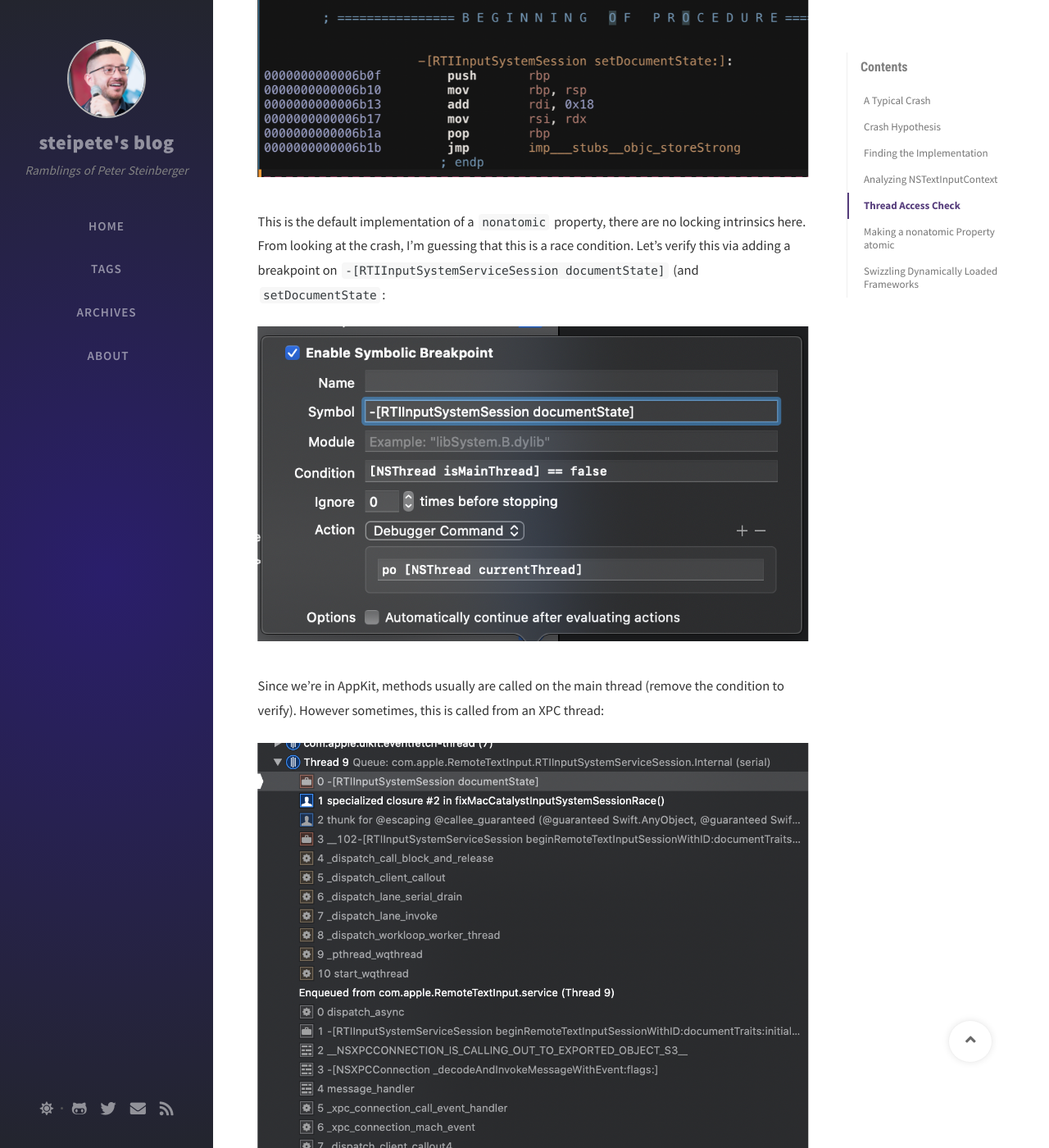
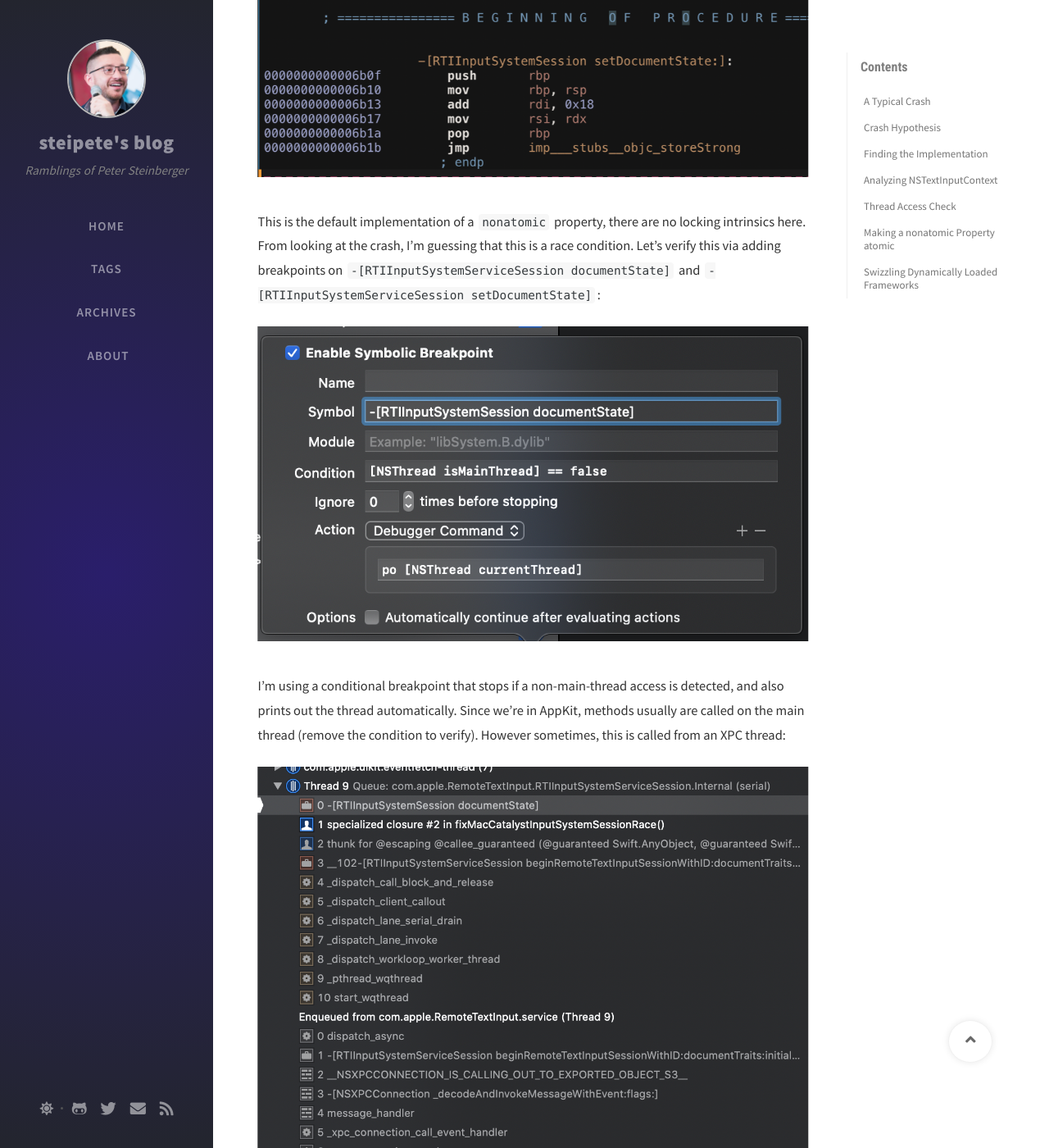
Before and after one commit to steipete/steipete.com, a Jekyll site: the page built from _posts/2020-05-30-mac-catalyst-crash-hunt.md, in a window 1280 px wide and 1400 px high, scrolled down 5139 px. Shown: the whole window at 82% size. Built offline with Jekyll 4.4.1, drawn with Linux system fonts in a browser that asks for light colours; nearby versions of some CDN libraries; comment, search, counter and statistics services are not loaded; some of the changed text lies outside the part shown.

````diff
--- a/_posts/2020-05-30-mac-catalyst-crash-hunt.md
+++ b/_posts/2020-05-30-mac-catalyst-crash-hunt.md
@@ -182,7 +182,7 @@
 	isa (Class): __NSTextInputContextAuxiliaryStorage (isa, 0x1dffff8820fafd)
 ```
 
-The decompiled code calls `rdi = *([self auxiliary] + 0x58);` so we know it's a direct ivar access; let's check for that at runtime:
+The decompiled code calls `rdi = *([self auxiliary] + 0x58);` so we know it's a direct ivar access; we can also access it at runtime via KVC:
 
 ```
 e -l objc -O -- [[[[[[NSApplication sharedApplication] mainWindow] firstResponder] inputContext] auxiliary] valueForKey:@"_rtiCurrentInputSystemServiceSession"]
@@ -191,15 +191,15 @@
 
 ## Thread Access Check
 
-The Catalyst glue calls `documentState` on `RTIInputSystemServiceSession`. `documentState` is a simple property:
+The Catalyst glue calls `documentState` on `RTIInputSystemServiceSession`. Let's look at it via Hopper:
 
 ![](/assets/img/2020/catalyst-crash-fix/RTIInputSystemSession-documentState.png)
 
-This is the default implementation of a `nonatomic` property, there are no locking intrinsics here. From looking at the crash, I'm guessing that this is a race condition. Let's verify this via adding a breakpoint on `-[RTIInputSystemServiceSession documentState]` (and `setDocumentState`:
+This is the default implementation of a `nonatomic` property, there are no locking intrinsics here. From looking at the crash, I'm guessing that this is a race condition. Let's verify this via adding breakpoints on `-[RTIInputSystemServiceSession documentState]` and `-[RTIInputSystemServiceSession setDocumentState]`:
 
 ![](/assets/img/2020/catalyst-crash-fix/documentstate-breakpoint.png)
 
-Since we're in AppKit, methods usually are called on the main thread (remove the condition to verify). However sometimes, this is called from an XPC thread:
+I'm using a conditional breakpoint that stops if a non-main-thread access is detected, and also prints out the thread automatically.  Since we're in AppKit, methods usually are called on the main thread (remove the condition to verify). However sometimes, this is called from an XPC thread:
 
 ![](/assets/img/2020/catalyst-crash-fix/documentstate-callstack.png)
 
@@ -265,7 +267,7 @@
 }
 ```
 
-Swizzling is still easier in Objective-C, but I was looking for a challenge. I'm using `os_unfair_lock` to synchronize, since the actual set is extremely fast, this is a better choice than a more heavy-weight dispatch queue to sync.
+I'm using `os_unfair_lock` to synchronize the original property call. Since the actual implementation is extremely short and thus fast, this is a better choice than a more heavy-weight dispatch queue to sync.
 
 ## Swizzling Dynamically Loaded Frameworks
 
````
Also changed, not shown: other parts of _posts/2020-05-30-mac-catalyst-crash-hunt.md (+3 -1 lines).
